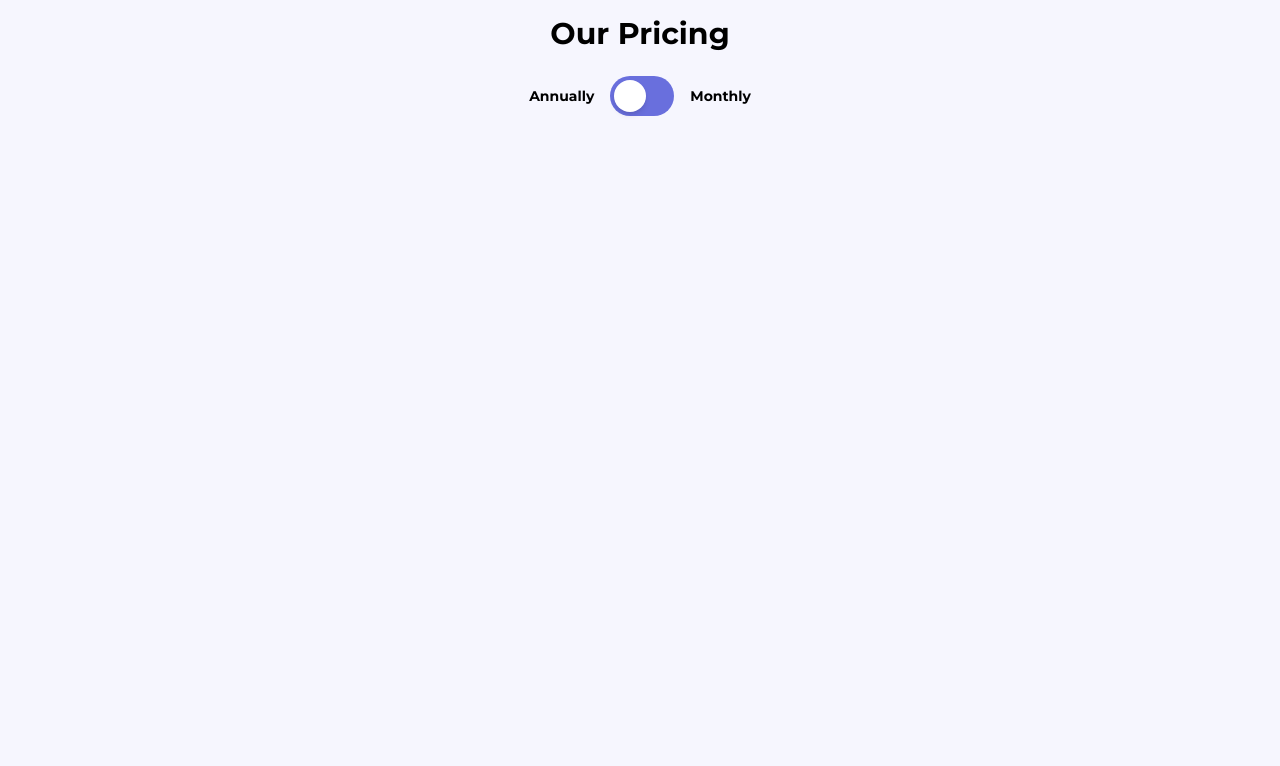
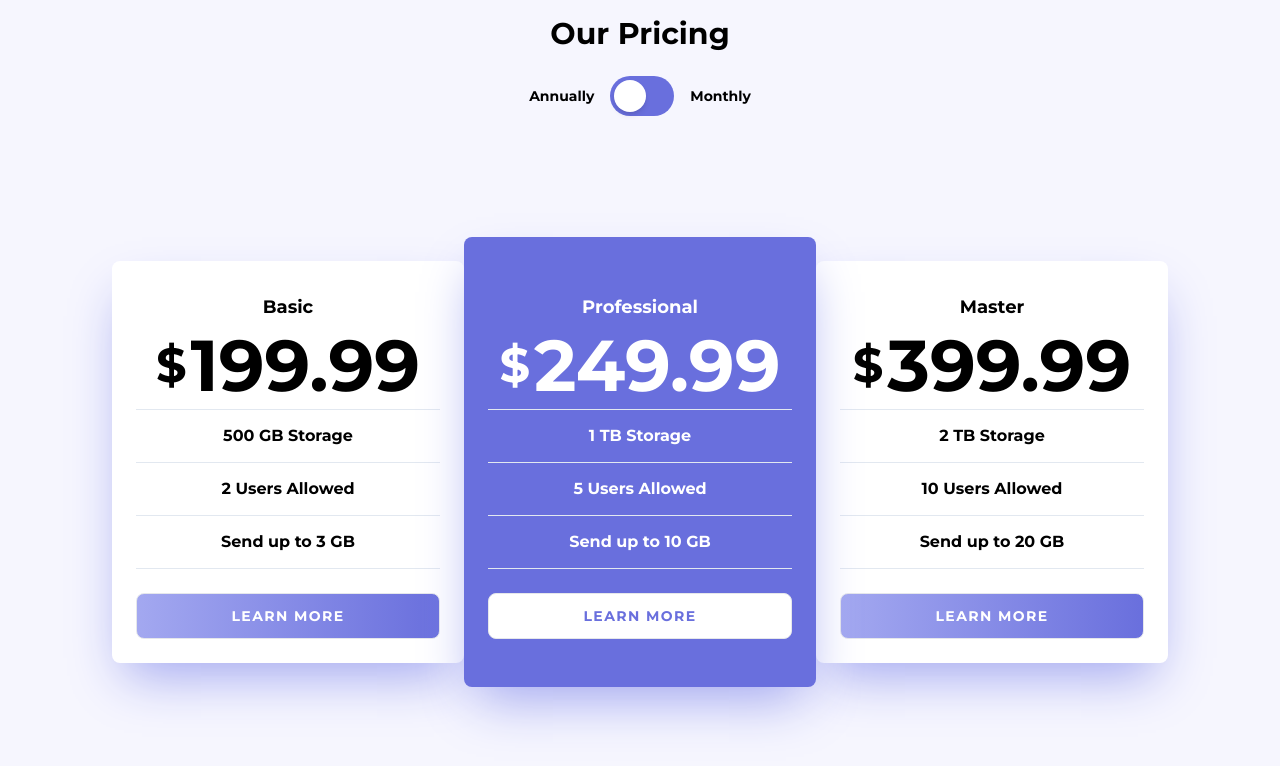
Before and after one commit to sakiko-2/pricing-next, a Next.js app: page / in a window 1280 px wide. Shown: the top 766 px of the page. Built offline with nearby package versions, Linux system fonts and the light colour scheme.

Commit message:
add data, cards

```diff
--- /dev/null
+++ b/components/card.tsx
@@ -0,0 +1,55 @@
+interface Props {
+  data: {
+    name: string,
+    price_annual: number,
+    price_monthly: number,
+    storage: string,
+    users: number,
+    send: number,
+  },
+  monthly: boolean
+}
+
+const Card = ({ data, monthly }: Props) => {
+  const {name, price_monthly, price_annual, storage, users, send} = data
+
+  return (
+    <div
+      className={`rounded-lg p-6 my-4 text-center shadow-2xl
+        shadow-[color:var(--secondary-color)]
+        basis-full lg:basis-1/3 max-w-[22rem] relative
+        ${
+          name === "professional"
+            ? "md:z-10 md:py-12 bg-[color:var(--primary-color)] text-white"
+            : "md:z-0 bg-white"
+        }`}
+    >
+      <h2 className="capitalize text-lg my-2">{name}</h2>
+      <div className="divide-y divide-slate-200">
+        <div className="text-5xl flex justify-center items-center my-2">
+          $
+          <span className="text-7xl ml-1">
+            {monthly ? price_monthly : price_annual}
+          </span>
+        </div>
+        <div className="py-2 text-base leading-9">{`${storage} Storage`}</div>
+        <div className="py-2 text-base leading-9">{`${users} Users Allowed`}</div>
+        <div className="py-2 text-base leading-9">{`Send up to ${send} GB`}</div>
+        <div>
+          <button
+            className={`border rounded-lg mt-6 py-3 w-full uppercase text-sm
+              tracking-widest
+              ${name === "professional"
+              ? "text-[color:var(--primary-color)] bg-white  hover:text-white hover:bg-[color:var(--primary-color)]"
+              : "text-white bg-gradient-to-r from-[color:var(--secondary-color)] to-[color:var(--primary-color)] hover:bg-none hover:text-[color:var(--primary-color)] hover:outline hover:outline-[color:var(--primary-color)] hover:outline-1 "}
+              `}
+          >
+            Learn More
+          </button>
+        </div>
+      </div>
+    </div>
+  )
+}
+
+export default Card
--- /dev/null
+++ b/data/plans.json
@@ -0,0 +1,31 @@
+{
+  "plans": [
+    {
+      "id": "00001",
+      "name": "basic",
+      "price_annual": 199.99,
+      "price_monthly": 19.99,
+      "storage": "500 GB",
+      "users": 2,
+      "send": 3
+    },
+    {
+      "id": "00002",
+      "name": "professional",
+      "price_annual": 249.99,
+      "price_monthly": 24.99,
+      "storage": "1 TB",
+      "users": 5,
+      "send": 10
+    },
+    {
+      "id": "00003",
+      "name": "master",
+      "price_annual": 399.99,
+      "price_monthly": 39.99,
+      "storage": "2 TB",
+      "users": 10,
+      "send": 20
+    }
+  ]
+}
--- a/pages/index.tsx
+++ b/pages/index.tsx
@@ -1,7 +1,9 @@
 import { useState } from 'react'
 import type { NextPage } from 'next'
 import Head from 'next/head'
+import Card from '../components/card'
 import Toggle from '../components/toggle'
+import data from '../data/plans.json'
 
 const Home: NextPage = () => {
   const [monthly, setMonthly] = useState(false)
@@ -23,6 +25,14 @@ const Home: NextPage = () => {
         >
           <h1 className="text-3xl my-4">Our Pricing</h1>
           <Toggle checked={monthly} handleChange={handleChange} />
+          <div
+            className="flex flex-1 flex-row justify-center items-center
+            flex-wrap md:flex-nowrap w-full"
+          >
+            {data.plans.map((d) => (
+              <Card data={d} key={d.id} monthly={monthly} />
+            ))}
+          </div>
         </div>
       </main>
     </div>
```
